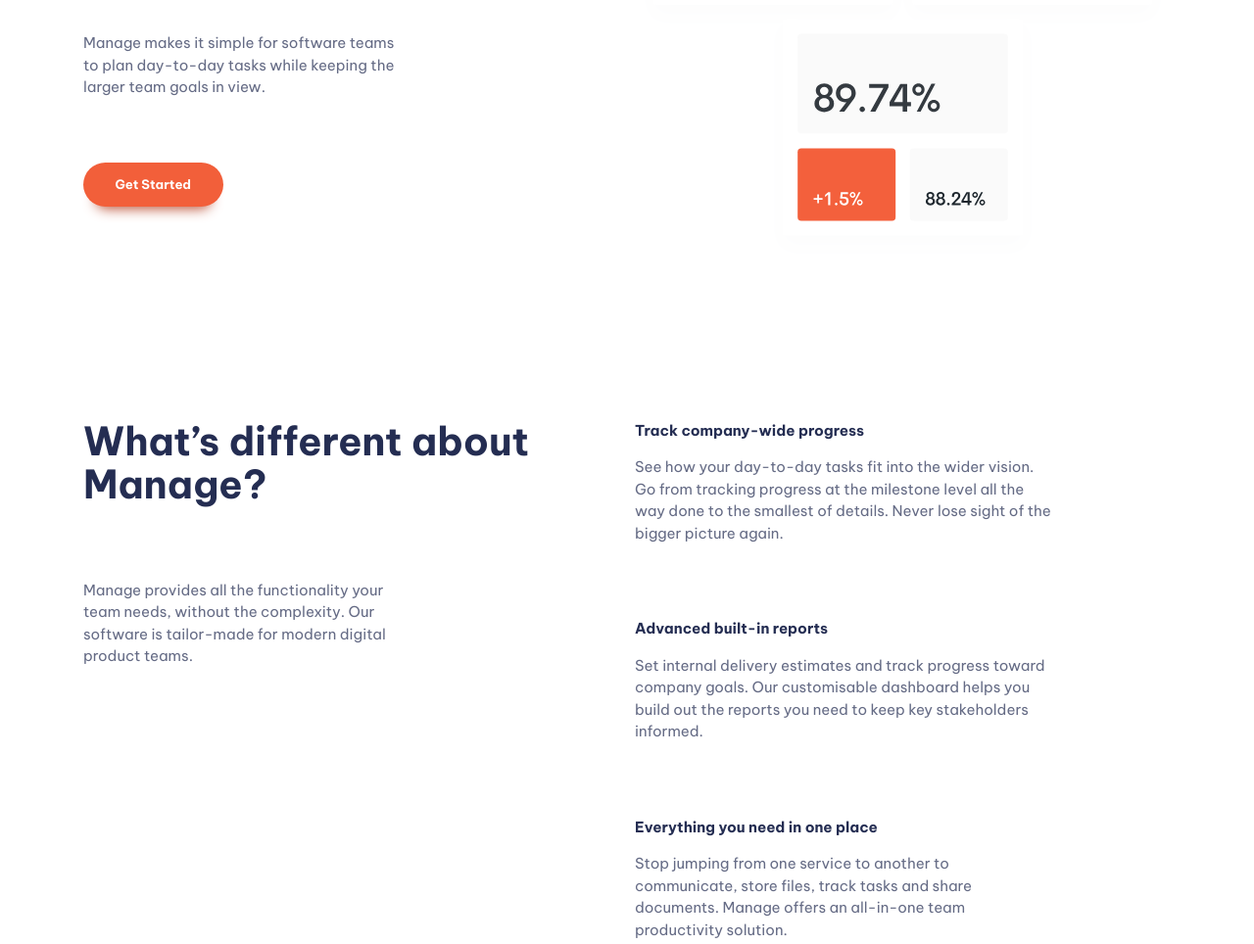
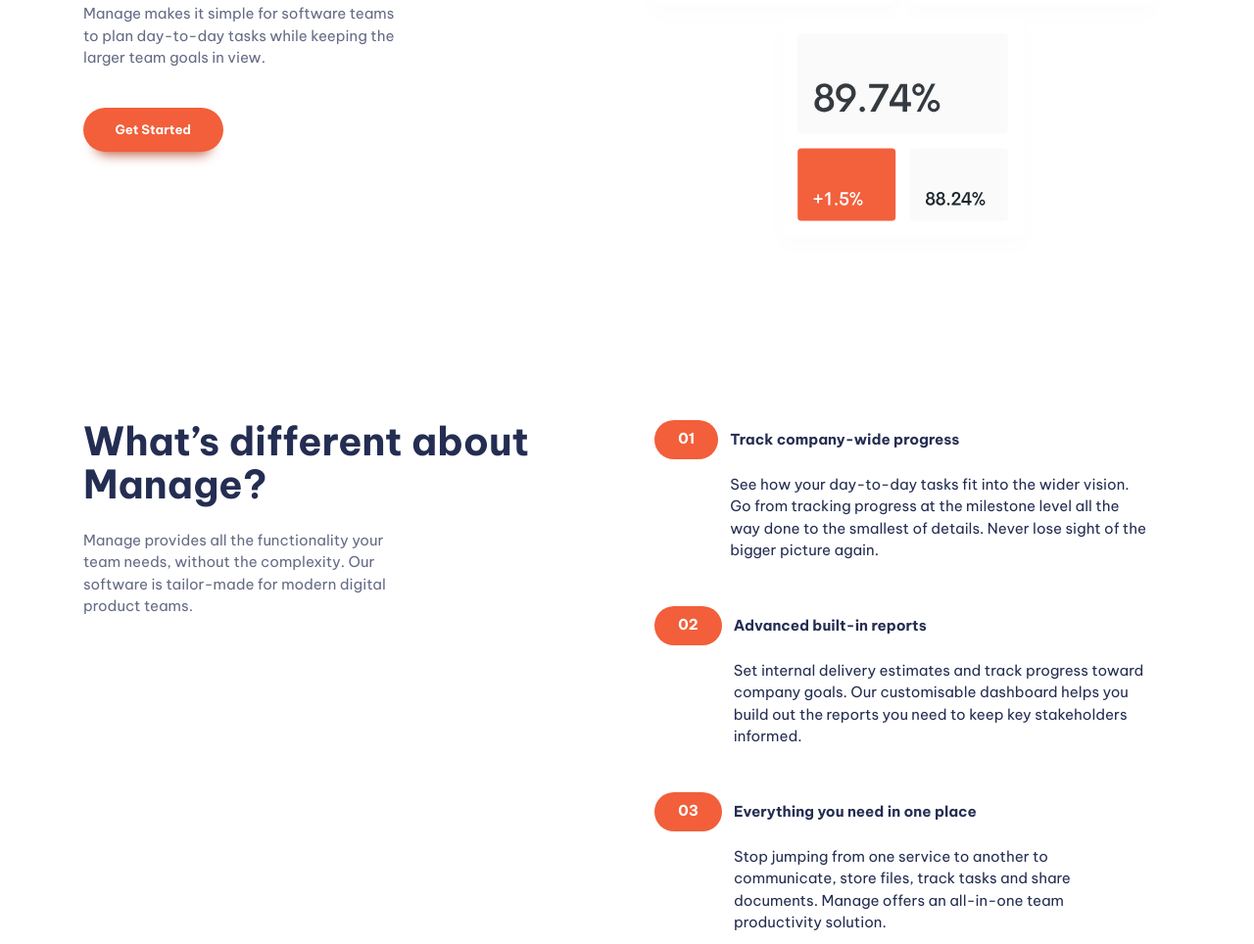
Before and after one commit to Nimesh-WeyBee/Web_Design--Par_one, a website built with Vite: page index.html in a window 1280 px wide. Shown: the part 400-1364 px from the top of the page at 98% size. Built offline with nearby package versions, Linux system fonts and the light colour scheme.

Commit message:
fixed the numbring list

```diff
--- a/index.html
+++ b/index.html
@@ -82,7 +82,7 @@
       <section class="padding-block-900">
         <div class="container">
           <div class="even-columns">
-            <div class="flow">
+            <div class="flow text-center-sm-only margin-bottom-700" style="--flow-spacer:1.5rem">
               <h2 class="fs-secondary-heading fw-bold">
                 What’s different about Manage?
               </h2>
@@ -96,8 +96,8 @@
               <ul class="numbered-items | flow" role="list">
                 <li>
                   <div class="flow" style="--flow-spacer: 1em">
-                    <h3 class="fs-600 fw-bold">Track company-wide progress</h3>
-                    <p data-width="wide">
+                    <h3 class="numbered-items__title | = fs-600 fw-bold">Track company-wide progress</h3>
+                    <p class="numbered-items__body" data-width="wide">
                       See how your day-to-day tasks fit into the wider vision.
                       Go from tracking progress at the milestone level all the
                       way done to the smallest of details. Never lose sight of
@@ -107,8 +107,8 @@
                 </li>
                 <li>
                   <div class="flow" style="--flow-spacer: 1em">
-                    <h3 class="fs-600 fw-bold">Advanced built-in reports</h3>
-                    <p data-width="wide">
+                    <h3 class="numbered-items__title | = fs-600 fw-bold">Advanced built-in reports</h3>
+                    <p class="numbered-items__body" data-width="wide">
                       Set internal delivery estimates and track progress toward
                       company goals. Our customisable dashboard helps you build
                       out the reports you need to keep key stakeholders
@@ -118,10 +118,10 @@
                 </li>
                 <li>
                   <div class="flow" style="--flow-spacer: 1em">
-                    <h3 class="fs-600 fw-bold">
+                    <h3 class="numbered-items__title | = fs-600 fw-bold">
                       Everything you need in one place
                     </h3>
-                    <p data-width="wide">
+                    <p class="numbered-items__body" data-width="wide">
                       Stop jumping from one service to another to communicate,
                       store files, track tasks and share documents. Manage
                       offers an all-in-one team productivity solution.
--- a/style.css
+++ b/style.css
@@ -36,8 +36,8 @@
   --size-200: 0.5rem;
   --size-300: 0.75rem;
   --size-400: 1rem;
-  --size-500: 1.25rem;
-  --size-600: 1.5rem;
+  --size-500: 1.5rem;
+  --size-600: 2rem;
   --size-700: 3rem;
   --size-800: 4rem;
   --size-900: 5rem;
@@ -379,6 +379,77 @@ input:where([type="text"], [type="email"]) {
   opacity: 0.1;
 }
 
+/* numbered items */
+.numbered-items{
+  counter-reset: count;
+  margin-inline: auto;
+  width: fit-content;
+}
+
+.numbered-items li {
+  counter-increment: count;
+}
+
+.numbered-items div{
+  display: grid;
+  position: relative;
+  grid-template-columns: min-content 1fr;
+  align-items: center;
+  column-gap: var(--size-300);
+}
+.numbered-items__title{
+
+  grid-row: 1/2;
+  grid-column: 2/3;
+  line-height: 1;
+
+}
+
+
+.numbered-items__body{
+  grid-column: 1/-1;
+}
+
+@media (min-width:30em) {
+
+.numbered-items p {
+  grid-column: 2/-1;
+}
+}
+
+.numbered-items div::before,
+.numbered-items div::after{
+  height: 40px;
+  inset: 0;
+}
+
+.numbered-items div::before{
+  content: "0" counter(count);
+  display: flex;
+  align-items: center;
+  color: var(--clr-neutral-100);
+  font-weight: var(--fw-bold);
+  background-color: var(--clr-accent-400);
+  padding: 0 var(--size-500);
+  border-radius: 100vw;
+  grid-row: 1/2;
+  grid-column: 1/2;
+}
+
+@media (max-width:30em) {
+  .numbered-items div::after{
+    --bg: var(--clr-accent-100);
+    content: "";
+    display: block;
+    grid-column: 1 / -1;
+    grid-row: 1 / 2;
+    border-radius: 100vw 0 0 100vw;
+    z-index: -1;
+    box-shadow: 1em 0 0 var(--bg);
+    background: var(--bg);
+  }
+}
+
 /* Utility classes */
 .visually-hidden {
   position: absolute;
@@ -394,9 +465,9 @@ input:where([type="text"], [type="email"]) {
 
 .container {
   --max-width: 1110px;
-  --padding: 1rem;
+  --container-padding: 1rem;
 
-  width: min(var(--max-width), 100% - (var(--padding) * 2));
+  width: min(var(--max-width), 100% - (var(--container-padding) * 2));
   margin-inline: auto;
 }
 
@@ -430,8 +501,21 @@ input:where([type="text"], [type="email"]) {
   margin-top: var(--flow-spacer, 3em);
 }
 
-div {
-  --flow-spacer: 5em;
+.text-center{
+  text-align: center;
+}
+
+.text-center p{
+  margin-inline: auto;
+}
+
+@media (max-width: 50em) {
+  .text-center-sm-only{
+    text-align: center;
+  }
+  .text-center-sm-only p{
+  margin-inline: auto;
+  }
 }
 
 .text-primart-400 {
@@ -503,6 +587,10 @@ div {
   padding-block: var(--size-900);
 }
 
+.margin-bottom-700{
+  margin-block-end: var(--size-700);
+}
+
 .display-sm-none {
   display: none;
 }
```
